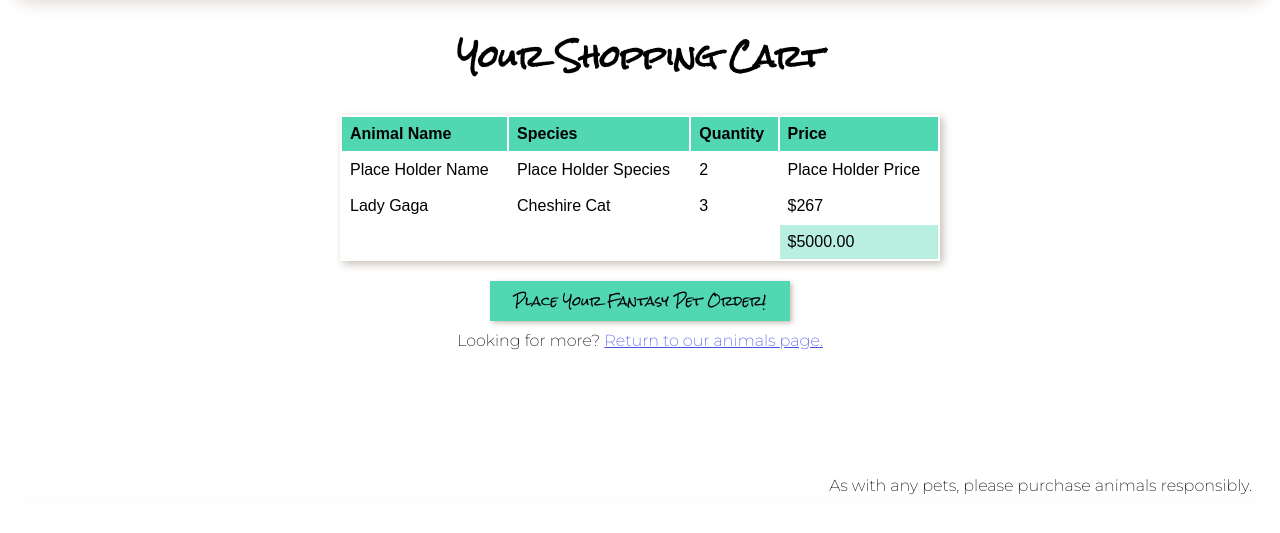
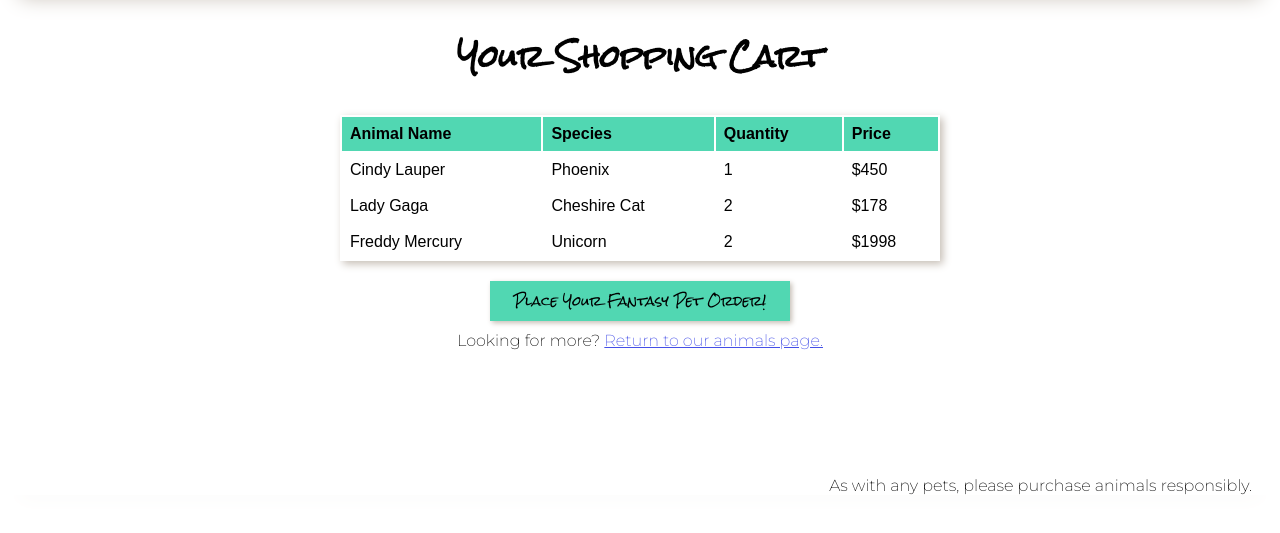
Before and after one commit to KatrinaCloyd/lab-06-ecom-site, a plain HTML site: page cart/index.html in a window 1280 px wide. Shown: the part 117-650 px from the top of the page. Drawn offline with Linux system fonts and the light colour scheme.

Commit message:
create renderCart js set up and working

```diff
--- a/cart/index.html
+++ b/cart/index.html
@@ -24,7 +24,7 @@
                 <h2>
                     Your Shopping Cart
                 </h2>
-                <table>
+                <table id="shoppingCart">
                     <tr>
                         <th>
                             Animal Name
@@ -39,7 +39,7 @@
                             Price
                         </th>
                     </tr>
-                    <tr>
+                    <!-- <tr>
                         <td>
                             Place Holder Name
                         </td>
@@ -76,7 +76,7 @@
                         </td>
                         <td id='grandTotal'>
                             $5000.00
-                        </td>
+                        </td> -->
                     </tr>
                 </table>
                 <p></p>
@@ -88,7 +88,7 @@
     <footer>
         <div class="copy gutter-right">As with any pets, please purchase animals responsibly.</div>
     </footer>
-
+    <script type="module" src="./renderCart.js"></script>
 </body>
 
 </html>
--- /dev/null
+++ b/cart/renderCart.js
@@ -0,0 +1,14 @@
+import { cartItems } from './cartData.js';
+import { animals } from '../products/data.js';
+
+import { findById, calcItemTotal } from '../cart/utils.js';
+import { renderLineItems } from '../cart/renderLineItems.js';
+
+const table = document.getElementById('shoppingCart');
+
+for (let item of cartItems) {
+    const newTableRow = renderLineItems(item, findById(item.id, animals));
+
+    table.append(newTableRow);
+
+}
```
Also changed, not shown: cart/cartData.js (renamed from cart/cart.js).
